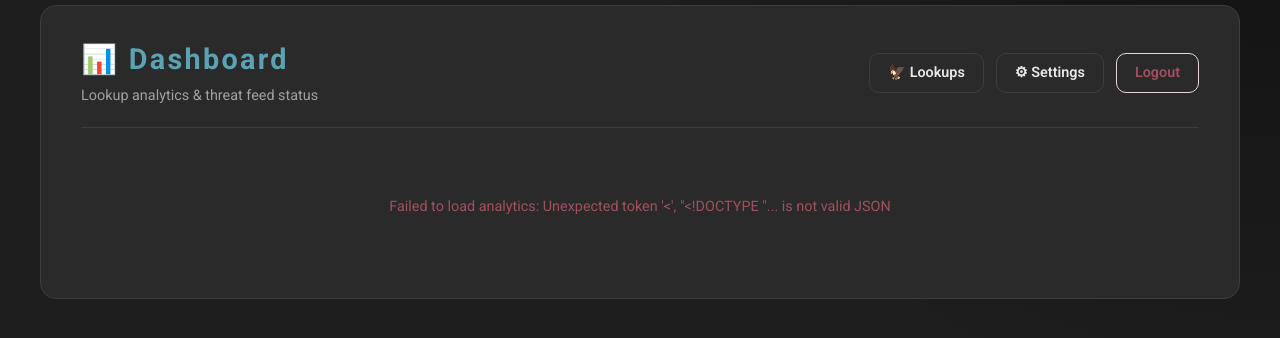
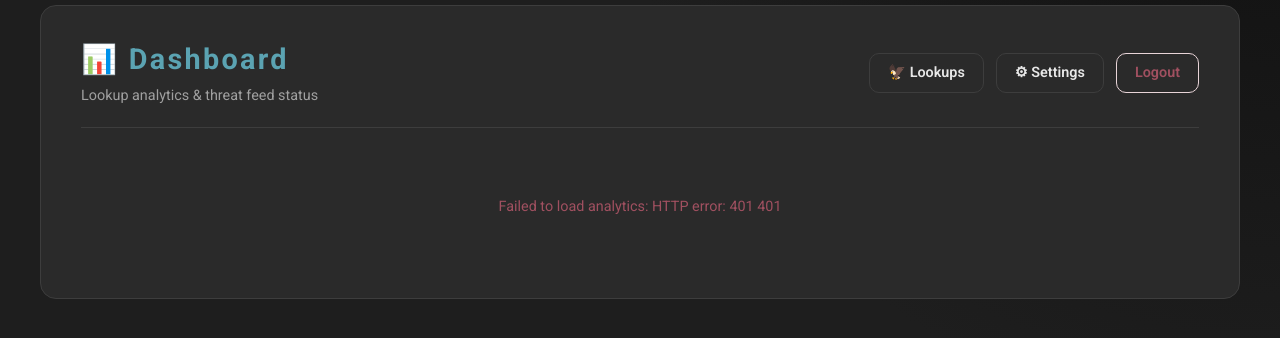
Before and after one commit to Marquisone1/HAWK-LOOKOUT, a Flask app: template app/templates/dashboard.html in a window 1280 px wide. Shown: the part 248-586 px from the top of the page. Run offline with Flask 3, Linux system fonts and the light colour scheme; the template is opened without the code that fills it, so the values that code supplies are empty; some libraries are stand-ins or nearby versions.

Commit message:
Fix: Return JSON error responses for AJAX requests instead of HTML redirects

```diff
--- a/app/auth.py
+++ b/app/auth.py
@@ -106,6 +106,10 @@ def web_login_required(f):
     @wraps(f)
     def decorated(*args, **kwargs):
         if "site_user_id" not in session:
+            # Return JSON error for AJAX requests, HTML redirect for page requests
+            if request.headers.get('X-Requested-With') == 'XMLHttpRequest' or \
+               'application/json' in request.headers.get('Accept', ''):
+                return jsonify({"error": "Unauthorized"}), 401
             return redirect(url_for("whois.login"))
         return f(*args, **kwargs)
 
@@ -117,12 +121,21 @@ def require_admin(f):
 
     @wraps(f)
     def decorated(*args, **kwargs):
+        is_json_request = request.headers.get('X-Requested-With') == 'XMLHttpRequest' or \
+                         'application/json' in request.headers.get('Accept', '')
+
         if "site_user_id" not in session:
+            if is_json_request:
+                return jsonify({"error": "Unauthorized"}), 401
             return redirect(url_for("whois.login"))
+
         if session.get("site_role") != "admin":
+            if is_json_request:
+                return jsonify({"error": "Forbidden: Admin access required"}), 403
             from flask import flash
             flash("Admin access required.", "error")
             return redirect(url_for("whois.index"))
+
         return f(*args, **kwargs)
 
     return decorated
--- a/app/templates/dashboard.html
+++ b/app/templates/dashboard.html
@@ -179,10 +179,15 @@
     }
 
     async function loadDashboard() {
+      const headers = { 'X-CSRFToken': CSRF, 'X-Requested-With': 'XMLHttpRequest' };
       const [analyticsResp, feedResp] = await Promise.all([
-        fetch('/web/analytics', { headers: { 'X-CSRFToken': CSRF } }),
-        fetch('/web/feed-status', { headers: { 'X-CSRFToken': CSRF } }),
+        fetch('/web/analytics', { headers }),
+        fetch('/web/feed-status', { headers }),
       ]);
+
+      if (!analyticsResp.ok || !feedResp.ok) {
+        throw new Error(`HTTP error: ${analyticsResp.status} ${feedResp.status}`);
+      }
 
       const analytics = await analyticsResp.json();
       const feed = await feedResp.json();
```
